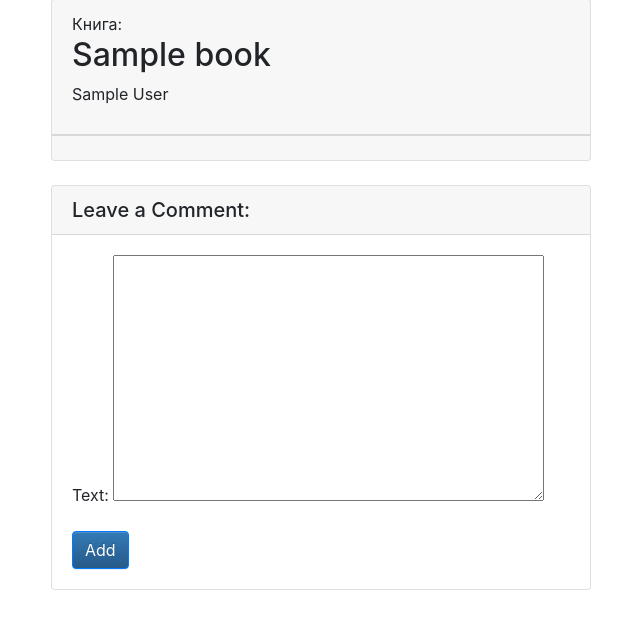
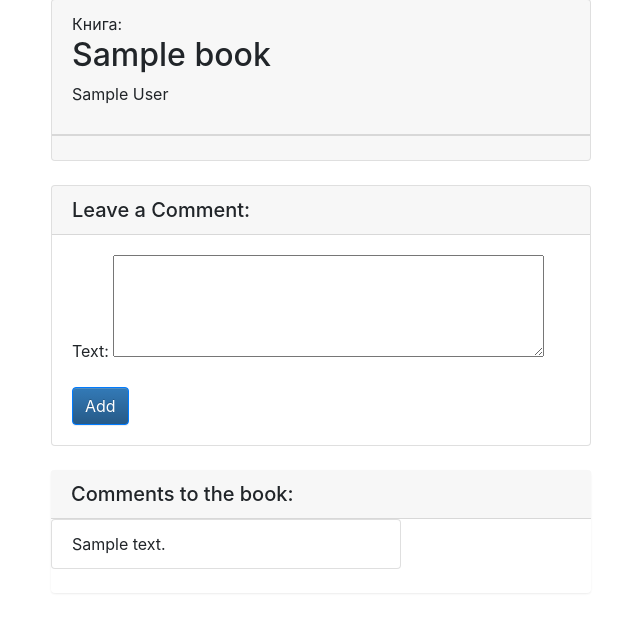
Before and after one commit to ainurapost/UploadBooks, a Django app: page /detail/1 in a window 1280 px wide. Shown: the part 73-706 px from the top of the page, without its empty margins (34-674 px from the left). Run offline with Django 3.2, Linux system fonts and the light colour scheme; tables that the repository leaves empty hold one stand-in row (values such as "Sample post"); some libraries are stand-ins or nearby versions.

Commit message:
edited view od detail.html

```diff
--- a/books/forms.py
+++ b/books/forms.py
@@ -13,7 +13,9 @@ class CommentForm(forms.ModelForm):
         fields = [
             "text",
         ]
-
+        widgets = {
+          'text': forms.Textarea(attrs={'rows': 4, }),
+        }
 
 
 class AddBookForm(forms.ModelForm):
--- a/books/templates/books/detail.html
+++ b/books/templates/books/detail.html
@@ -34,15 +34,21 @@
 
             <!-- Comments -->
             {% for comment in comments %}
-                <div class="row">
-                    <div class="col-lg-8">
-                        <div class="media mb-4">
-                            <div class="media-body">
-                                {{ comment.text }}
+
+                <ul class="list-group">
+                    <h5 class="card-header">Comments to  the book:</h5>
+                    <div class="row">
+                        <div class="col-lg-8">
+                            <div class="media mb-4">
+                                <div class="media-body">
+                                      <li class="list-group-item">{{ comment.text }}</li>
+                                </div>
                             </div>
                         </div>
                     </div>
-                </div>
+                </ul>
+
+
             {% endfor %}
          </div>
     </div>
--- a/books/views.py
+++ b/books/views.py
@@ -33,7 +33,8 @@ def detail(request, book_id):
             com = form.save(commit=False)
             com.book = book
             com.save()
-    comments = Books.objects.filter(book=book_id)
+            form = CommentForm()
+    comments = Comment.objects.filter(pk=book_id)
     context = {'book': book, 'form': form, 'comments': comments}
     return render(request, 'books/detail.html', context)
 
```
